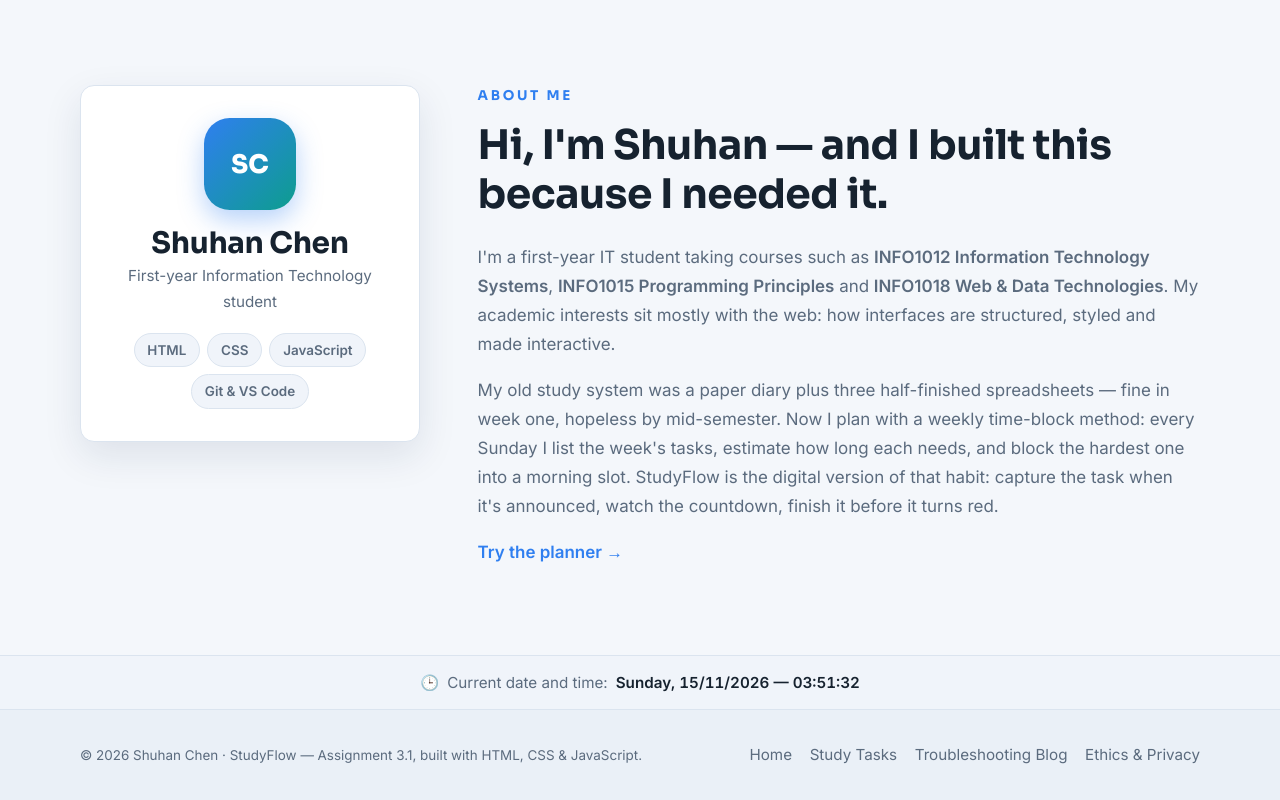
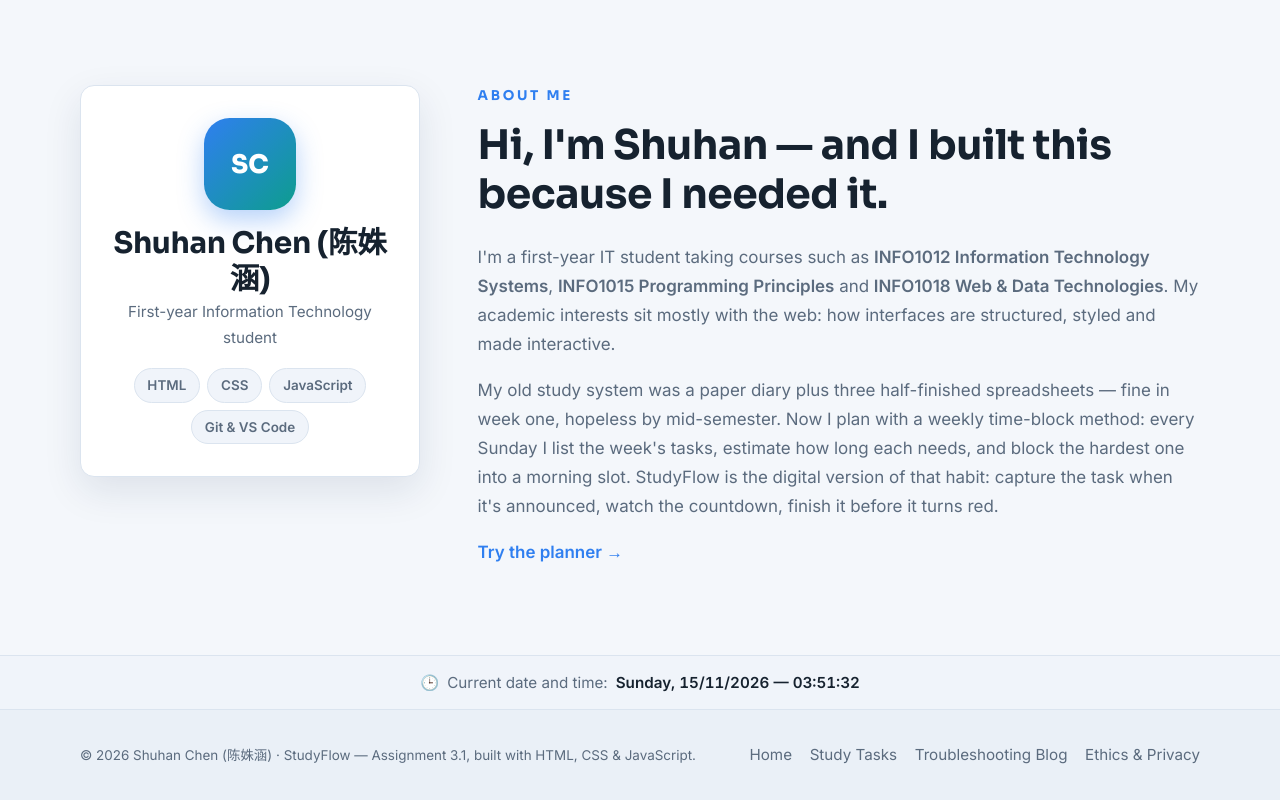
Before and after one commit to xi1016/3.1, a plain HTML site: page html/index.html in a window 1280 px wide. Shown: the part 1359-2159 px from the top of the page. Drawn offline with Linux system fonts and the light colour scheme.

Commit message:
docs: record the author's Chinese name across pages, licence and README

```diff
--- a/html/index.html
+++ b/html/index.html
@@ -5,7 +5,7 @@
   <meta name="viewport" content="width=device-width, initial-scale=1.0" />
   <title>StudyFlow — My Study Task Manager</title>
   <meta name="description" content="StudyFlow is a study task management web application that helps students create, update, delete and track academic tasks in one organised place." />
-  <meta name="author" content="Shuhan Chen" />
+  <meta name="author" content="Shuhan Chen (陈姝涵)" />
   <link rel="icon" href="../images/favicon.svg" type="image/svg+xml" />
   <link rel="preconnect" href="https://fonts.googleapis.com" />
   <link rel="preconnect" href="https://fonts.gstatic.com" crossorigin />
@@ -140,7 +140,7 @@
       <div class="container split split--reverse">
         <aside class="about-card" aria-label="Profile summary">
           <div class="avatar" aria-hidden="true">SC</div>
-          <h3>Shuhan Chen</h3>
+          <h3>Shuhan Chen (陈姝涵)</h3>
           <p class="muted-text small">First-year Information Technology student</p>
           <ul class="chip-list">
             <li class="chip">HTML</li>
@@ -183,7 +183,7 @@
 
   <footer class="site-footer">
     <div class="container footer-inner">
-      <p class="footer-copy">© <span id="year">2026</span> Shuhan Chen · StudyFlow — Assignment 3.1, built with HTML, CSS &amp; JavaScript.</p>
+      <p class="footer-copy">© <span id="year">2026</span> Shuhan Chen (陈姝涵) · StudyFlow — Assignment 3.1, built with HTML, CSS &amp; JavaScript.</p>
       <nav class="footer-nav" aria-label="Footer navigation">
         <a href="index.html">Home</a>
         <a href="tasks.html">Study Tasks</a>
--- a/js/gallery.js
+++ b/js/gallery.js
@@ -1,7 +1,7 @@
 /* ==========================================================================
    StudyFlow — home page image gallery
    Cycles through the three study images (arrows, dots, keyboard).
-   Author: Shuhan Chen · Assignment 3.1
+   Author: Shuhan Chen (陈姝涵) · Assignment 3.1
    ========================================================================== */
 "use strict";
 
--- a/js/main.js
+++ b/js/main.js
@@ -1,7 +1,7 @@
 /* ==========================================================================
    StudyFlow — shared site behaviour
    Loads on every page: mobile navigation, live clock, footer year, toast.
-   Author: Shuhan Chen · Assignment 3.1
+   Author: Shuhan Chen (陈姝涵) · Assignment 3.1
    ========================================================================== */
 "use strict";
 
--- a/js/tasks.js
+++ b/js/tasks.js
@@ -1,7 +1,7 @@
 /* ==========================================================================
    StudyFlow — study task management (tasks.html)
    Login gate · CRUD · validation · delete confirmation · localStorage
-   Author: Shuhan Chen · Assignment 3.1
+   Author: Shuhan Chen (陈姝涵) · Assignment 3.1
    ========================================================================== */
 "use strict";
 
```
Also changed, not shown: html/blog.html (+2 -2 lines), html/ethics.html (+2 -2 lines), html/tasks.html (+2 -2 lines), 2 other files.
